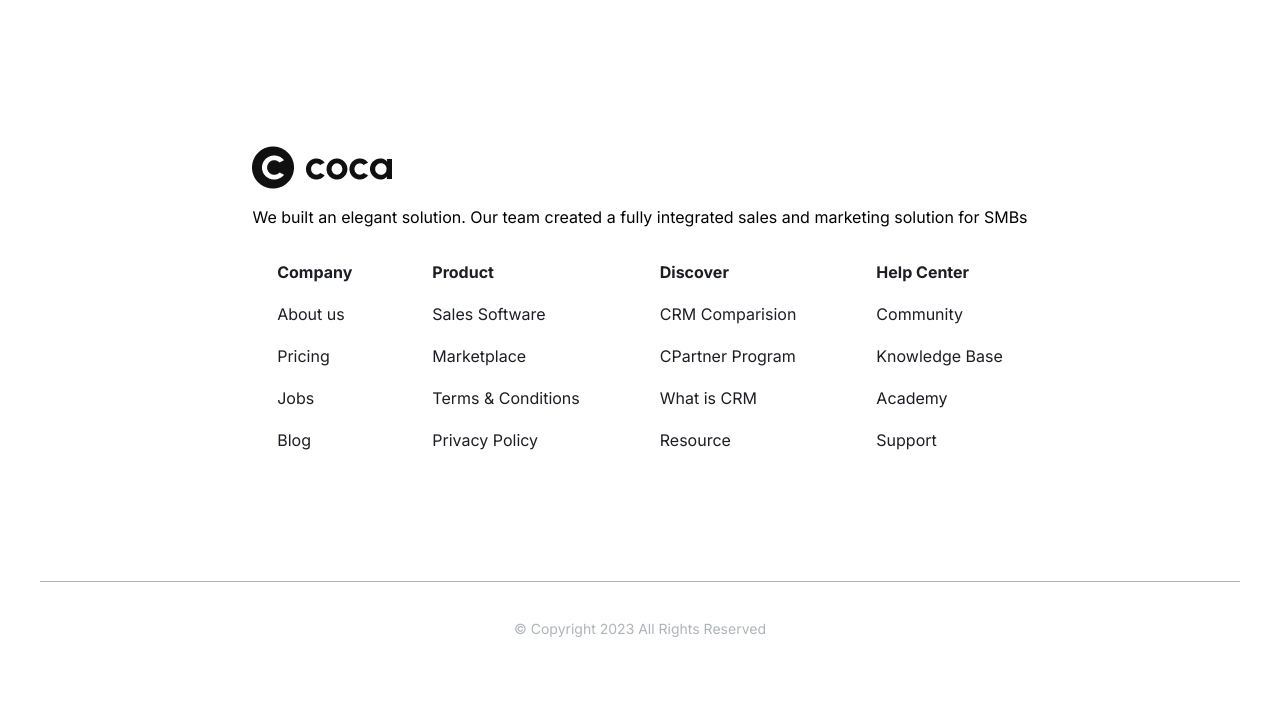
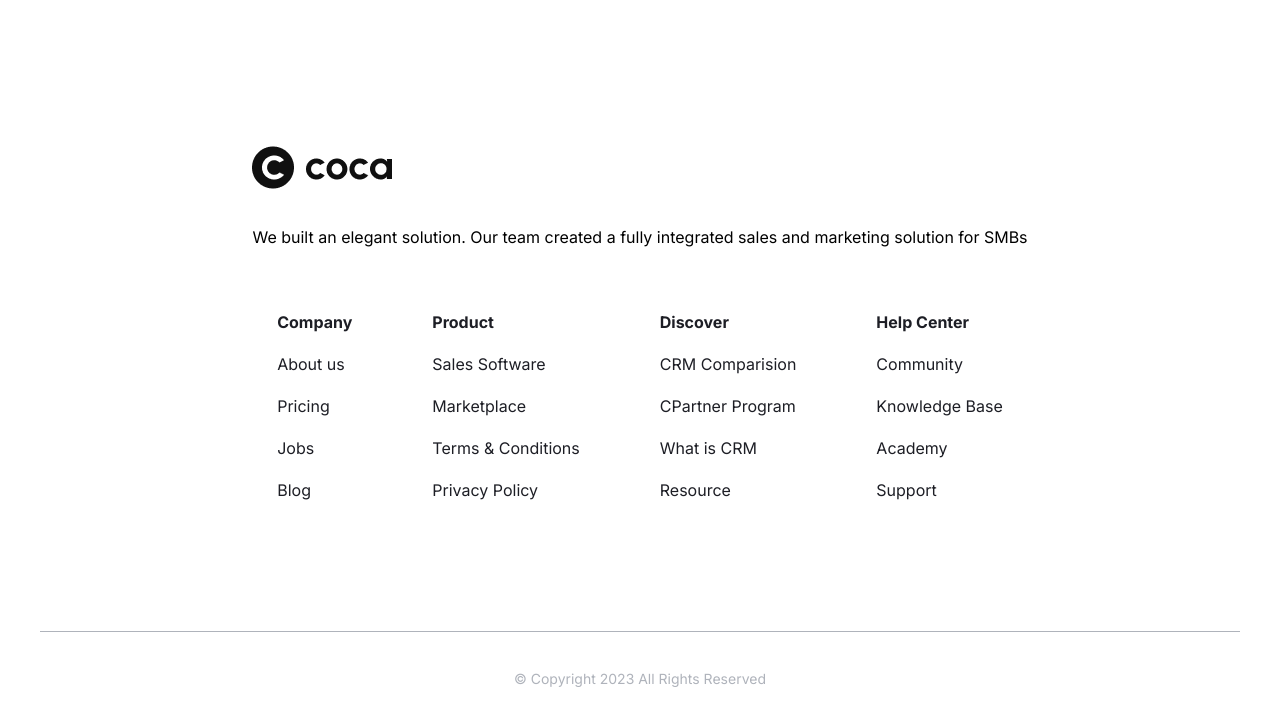
Before and after one commit to Askhab19/cooca, a plain HTML site: page index.html in a window 1280 px wide. Shown: the part 6258-6984 px from the top of the page. Before the commit the page ends 6934 px from the top, so only its background shows below. Drawn offline with Linux system fonts and the light colour scheme; a script that the page names is missing.

Commit message:
Update style.css

```diff
--- a/css/style.css
+++ b/css/style.css
@@ -786,6 +786,7 @@ body {
   max-width: 100%; }
 
 .footer__coca-text {
+  margin: 20px 0 30px 0;
   font-size: 16px;
   line-height: 28px; }
   @media (min-width: 1290px) {
```
